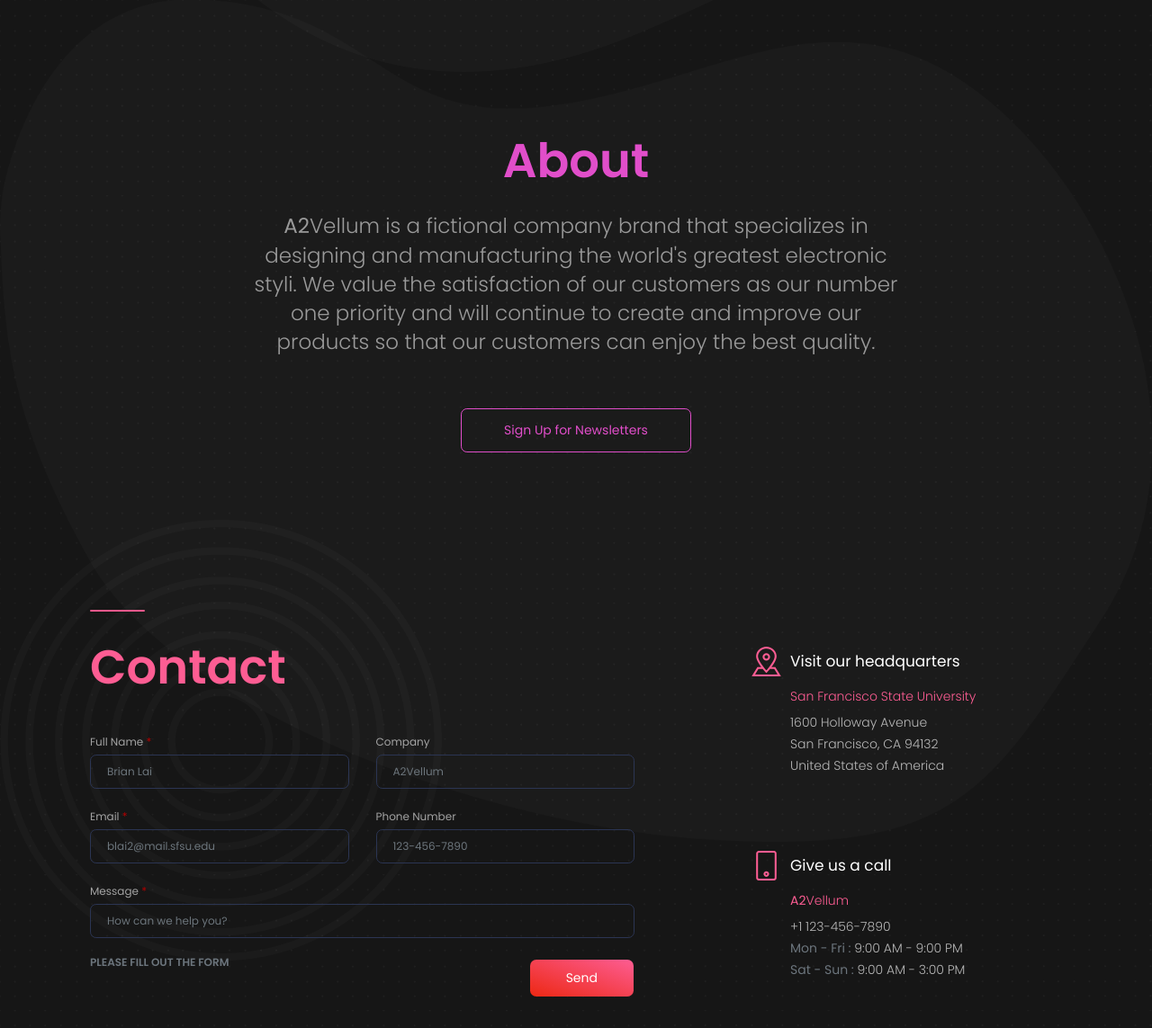
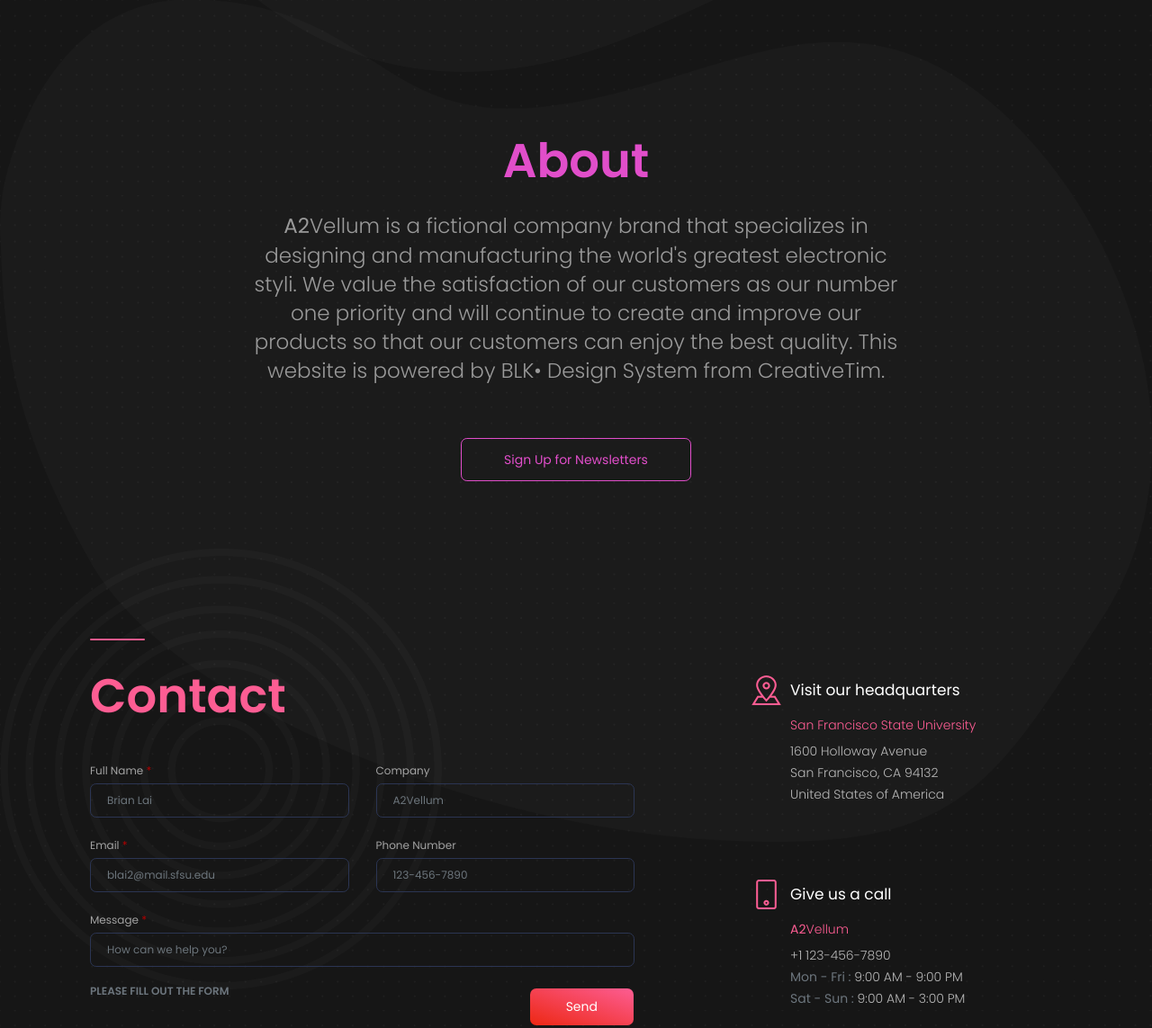
Before and after one commit to blai30/blai30.github.io, a PHP site: the page made by A2Vellum/index php.php in a window 1280 px wide. Shown: the part 1897-3040 px from the top of the page at 90% size. Run offline with PHP 8.4, Linux system fonts and the light colour scheme; data that the repository does not hold is empty; some libraries are stand-ins or nearby versions.

Commit message:
Update index php.php

```diff
--- a/A2Vellum/index php.php
+++ b/A2Vellum/index php.php
@@ -231,6 +231,7 @@
                             <h3 class="description">
                                 <strong>A2</strong>Vellum is a fictional company brand that specializes in designing and manufacturing the world's greatest electronic styli.
                                 We value the satisfaction of our customers as our number one priority and will continue to create and improve our products so that our customers can enjoy the best quality.
+                                This website is powered by BLK• Design System from CreativeTim.
                             </h3>
                         </div>
                         <!-- Sign up button -->
```
